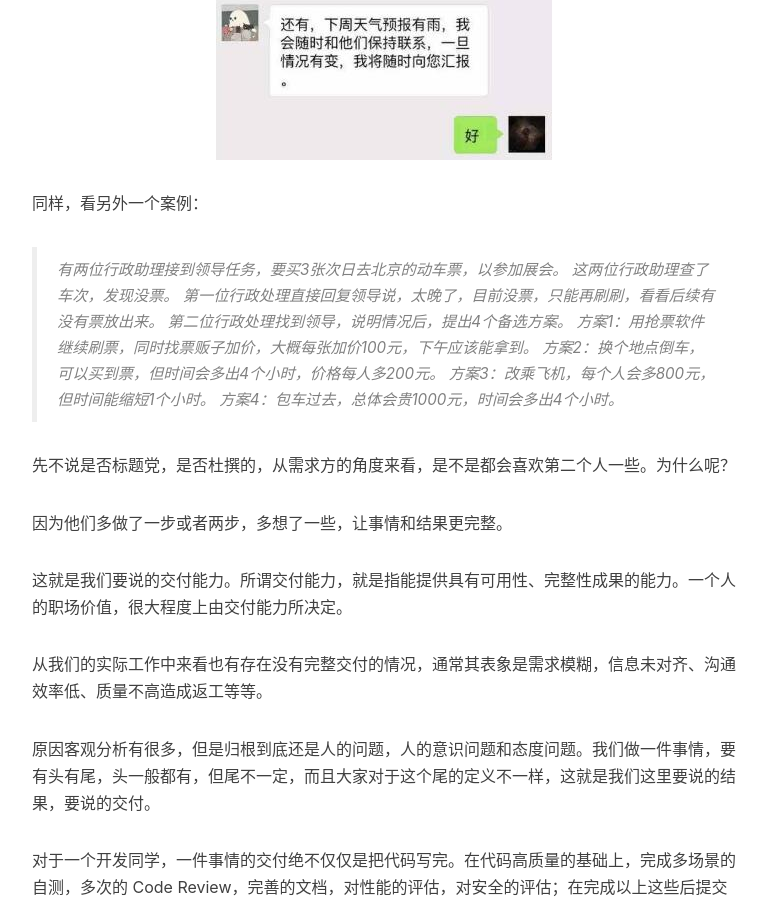
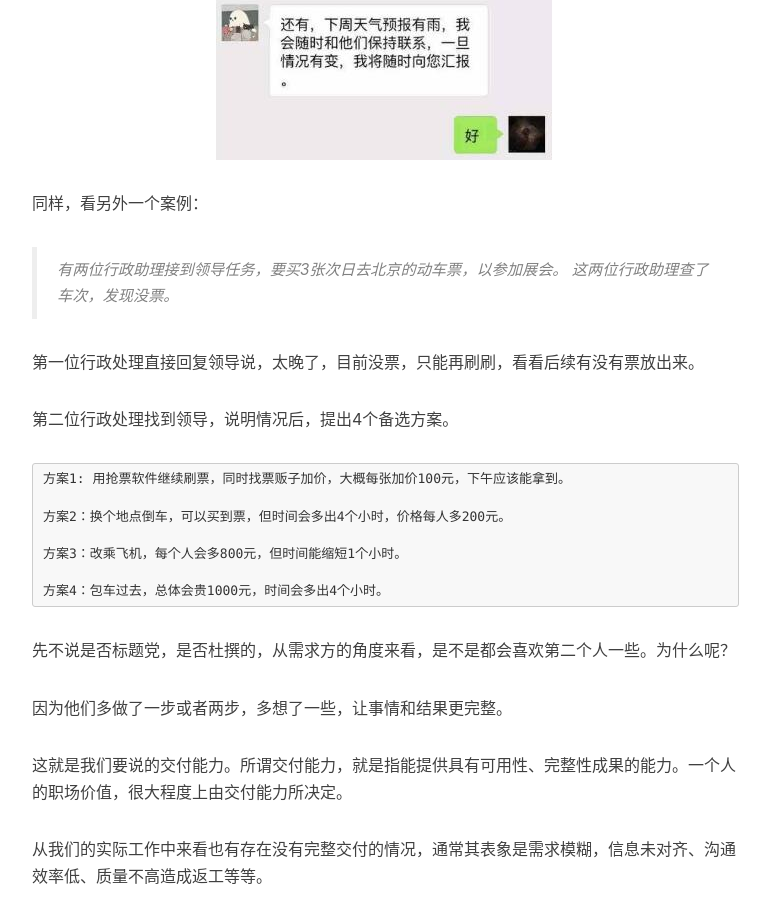
Before and after one commit to phppan/phppan.github.io, a Jekyll site: the page built from _posts/2021-11-15-交付是一种基本的态度.md, in a window 1280 px wide and 900 px high, scrolled down 3058 px. Shown: the whole window, without its empty margins (233-1003 px from the left). Built offline with Jekyll 4.4.1, drawn with Linux system fonts in a browser that asks for light colours; nearby versions of some CDN libraries; our own code applies the rules of GitHub Pages for plain Markdown files; comment, search, counter and statistics services are not loaded; some of the changed lines change nothing that is shown.

Commit message:
fix: ref text

```diff
--- a/_posts/2021-11-15-交付是一种基本的态度.md
+++ b/_posts/2021-11-15-交付是一种基本的态度.md
@@ -28,11 +28,17 @@ essays: true
 >
 有两位行政助理接到领导任务，要买3张次日去北京的动车票，以参加展会。
 这两位行政助理查了车次，发现没票。
+
 第一位行政处理直接回复领导说，太晚了，目前没票，只能再刷刷，看看后续有没有票放出来。
+
 第二位行政处理找到领导，说明情况后，提出4个备选方案。
-    方案1：用抢票软件继续刷票，同时找票贩子加价，大概每张加价100元，下午应该能拿到。
+
+    方案1: 用抢票软件继续刷票，同时找票贩子加价，大概每张加价100元，下午应该能拿到。
+
     方案2：换个地点倒车，可以买到票，但时间会多出4个小时，价格每人多200元。
+
     方案3：改乘飞机，每个人会多800元，但时间能缩短1个小时。
+
     方案4：包车过去，总体会贵1000元，时间会多出4个小时。
 
 
```
